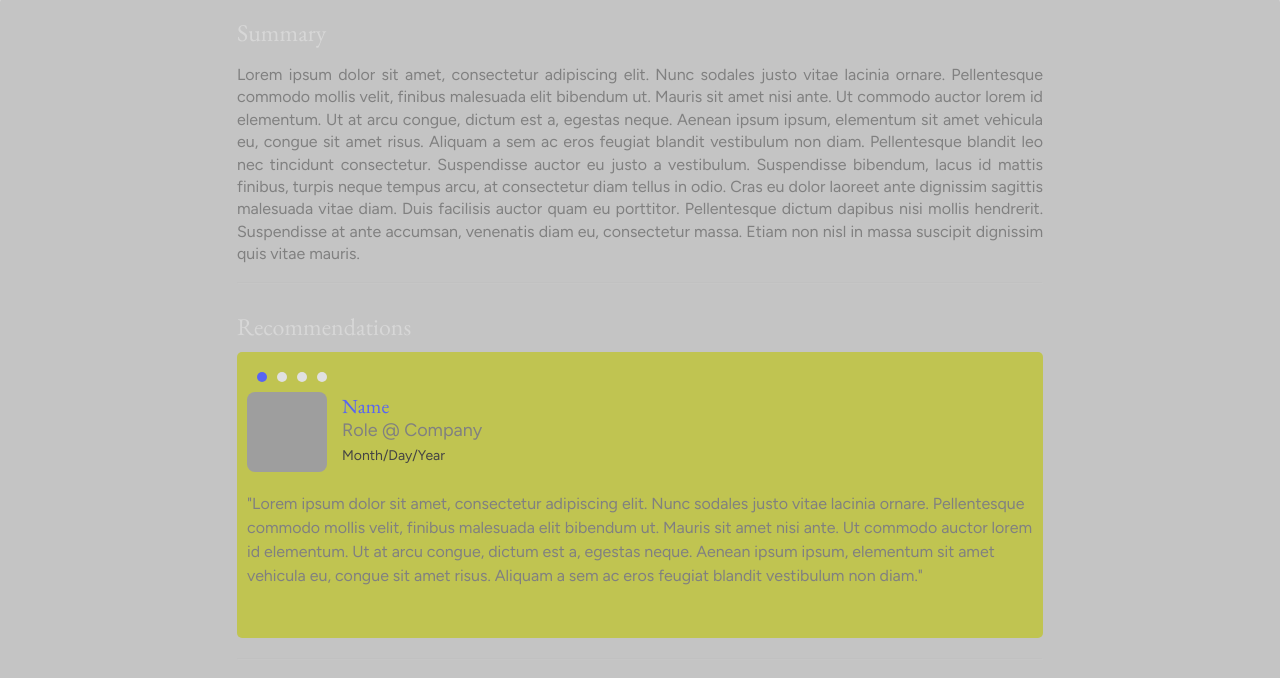
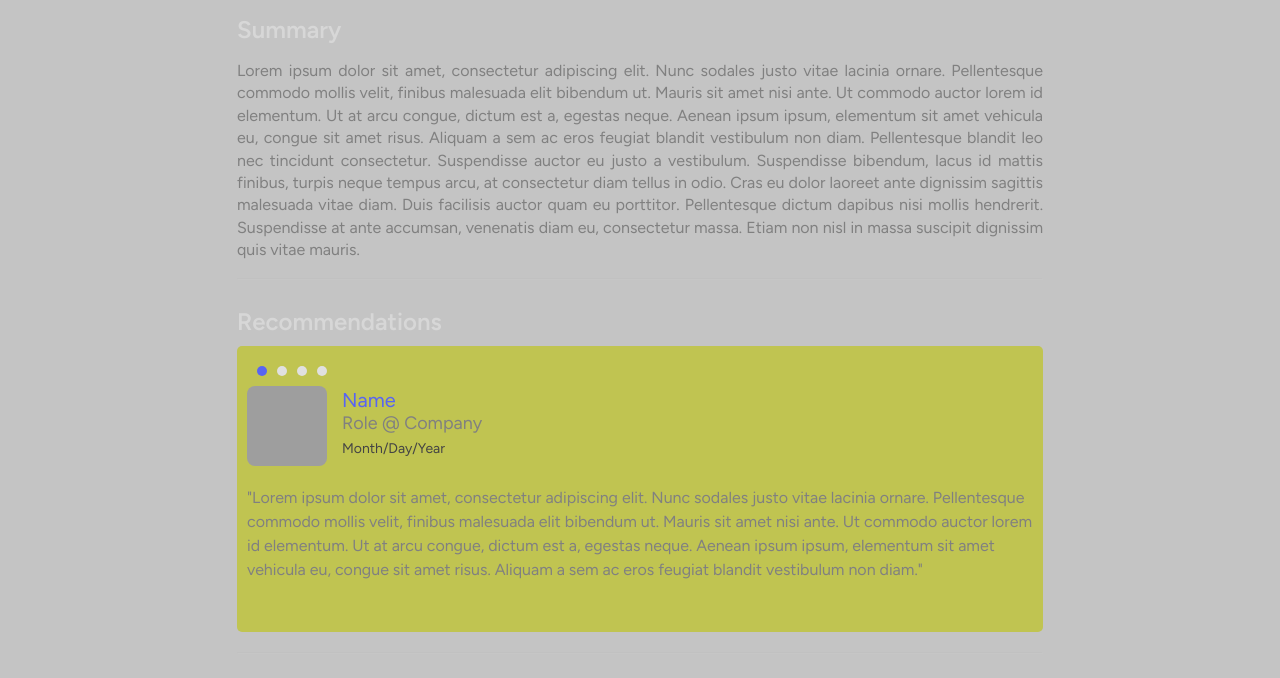
Before and after one commit to reperios/reperios.github.io, a plain HTML site: page about.html in a window 1280 px wide. Shown: the part 349-1027 px from the top of the page. Drawn offline with nearby package versions, Linux system fonts and the light colour scheme; grey boxes are pictures that could not be loaded.

Commit message:
more styling- back to black

```diff
--- a/CSS/aboutstyle.css
+++ b/CSS/aboutstyle.css
@@ -13,7 +13,7 @@ html, body {
 
 body {
     font-family: "Figtree", sans-serif; /*font-family: Montserrat, sans-serif;*/
-    background-color: #f0f0f0; /*colorblock1 bg*/
+    background-color: #202020; /*colorblock1 bg*/
     color: #d7d7d7;
     display: flex;
     flex-direction: column;
@@ -36,22 +36,22 @@ body {
 }
 
 h1 {
-    font-family: "EB Garamond", serif;
+    font-family: "Figtree", sans-serif;
     font-size: 20px;
     margin: 0;
     margin-bottom: 5px;
     color: white;
     -webkit-user-select: none; /* Safari */
     user-select: none;
-    font-weight: 400;
+    font-weight: 600;
     text-align: left; /* Ensure all h1 elements are aligned to the left */
 }
 
 h2 {
     font-size: 16px;
     margin: 0;
-    color: grey; /*color of bio*/
-    font-family: "EB Garamond", serif;
+    color: rgb(255, 255, 255); /*color of bio*/
+    font-family: "Figtree", sans-serif;
     font-weight: 400;
     -webkit-user-select: none; /* Safari */
     user-select: none;
--- a/CSS/indexstyle.css
+++ b/CSS/indexstyle.css
@@ -28,7 +28,7 @@ html, body {
 
 body {
   font-family: "Figtree", sans-serif;
-  background-color: #ededed;
+  background-color: #202020;
   color: #d7d7d7;
   display: flex;
   flex-direction: column;
@@ -46,8 +46,8 @@ h1 {
 h2 {
   font-size: 16px;
   margin: 0;
-  color: grey;
-  font-family: "EB Garamond", serif;
+  color: rgb(255, 255, 255); /*color of bio grey og*/
+  font-family: "Figtree", sans-serif;
   font-weight: 400;
   -webkit-user-select: none; /* Safari */
   user-select: none;
--- a/CSS/projectsstyle.css
+++ b/CSS/projectsstyle.css
@@ -8,7 +8,7 @@
 /* Body Styling */
 body {
   font-family: "Figtree", sans-serif;
-  background-color: #b40000;
+  background-color: #202020;
   color: #d7d7d7;
   height: 100vh; /* Full viewport height */
   display: flex;
@@ -25,7 +25,7 @@ body {
 }
 
 h1 {
-  font-family: "EB Garamond", serif;
+  font-family: "Figtree", sans-serif;
   font-size: 20px;
   margin-bottom: 10px;
   color: white;
@@ -53,7 +53,7 @@ h3 {
 .media-container {
   position: relative;
   flex: 0 0 80%; /* Take up 80% of the width */
-  background-color: #e4e4e4;
+  background-color: #ffffff;
   display: flex;
   flex-direction: column;
   justify-content: flex-start;
```
